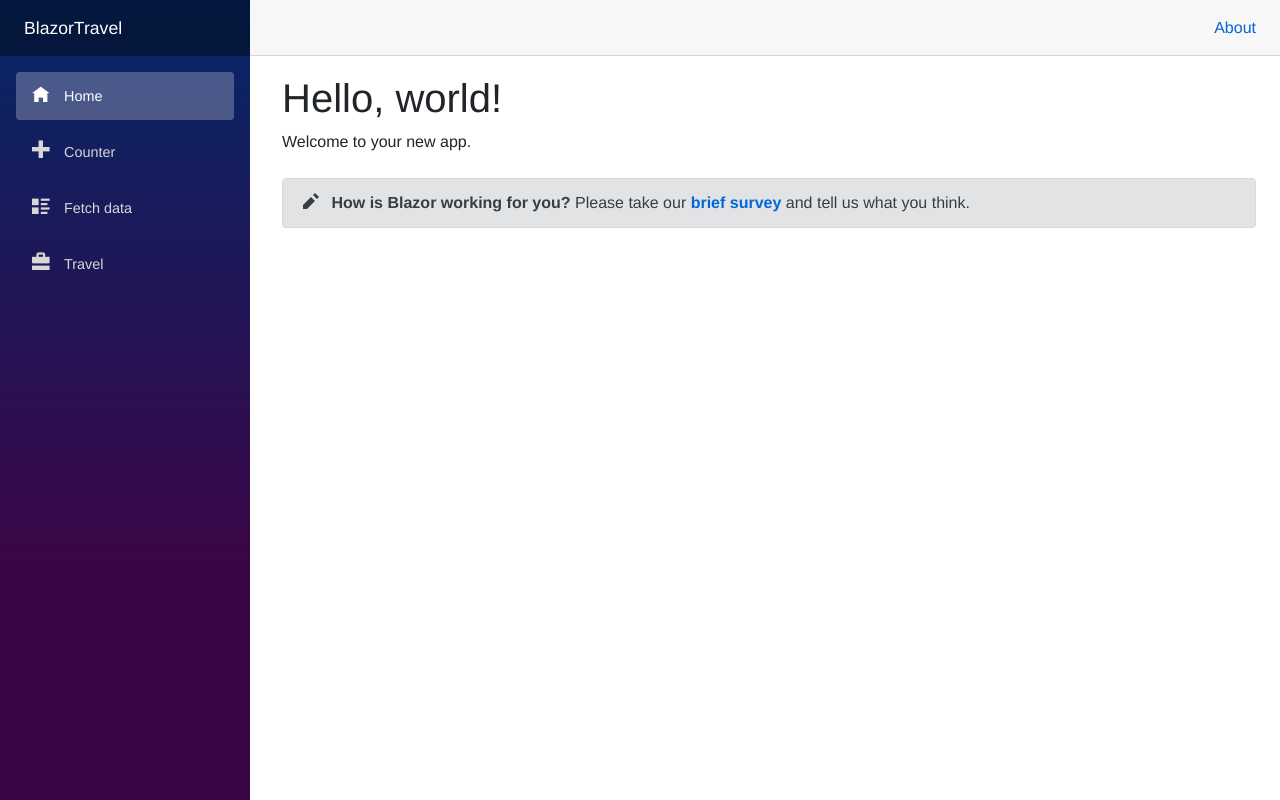
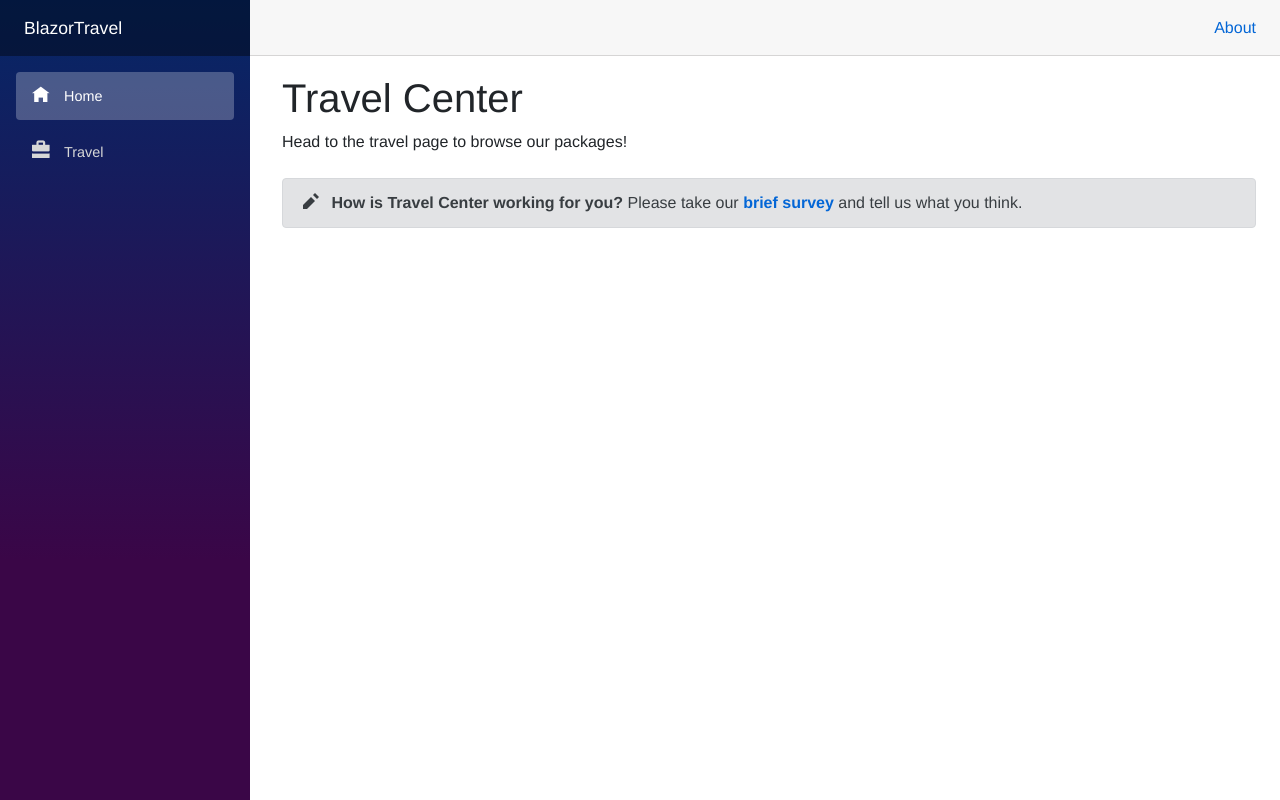
Before and after one commit to mroyski/BlazorTravel, an ASP.NET Core app: page / in a window 1280 px wide. Run offline with ASP.NET Core 8, Linux system fonts and the light colour scheme; the project's own start-up code is not run, and a stand-in starts its controllers and pages; some libraries are stand-ins or nearby versions.

Commit message:
edited navbar and index page to reflect travel apps real implementation

```diff
--- a/BlazorTravel/Pages/Index.razor
+++ b/BlazorTravel/Pages/Index.razor
@@ -1,7 +1,7 @@
 @page "/"
 
-<h1>Hello, world!</h1>
+<h1>Travel Center</h1>
 
-Welcome to your new app.
+Head to the travel page to browse our packages!
 
-<SurveyPrompt Title="How is Blazor working for you?" />
+<SurveyPrompt Title="How is Travel Center working for you?" />
--- a/BlazorTravel/Pages/Travel.razor
+++ b/BlazorTravel/Pages/Travel.razor
@@ -3,7 +3,7 @@
 <div class="d-flex flex-wrap">
     @foreach (var card in travelCards)
     {
-        <div class="card col-4 m-2" style="width: 18rem;">
+        <div class="card col-12 col-lg-6 col-lg-3 col-xl-4 text-center">
             <img class="card-img-top" src="..." alt="@card.Destination">
             <div class="card-body">
                 <h5 class="card-title">@card.Destination</h5>
--- a/BlazorTravel/Shared/NavMenu.razor
+++ b/BlazorTravel/Shared/NavMenu.razor
@@ -10,16 +10,6 @@
         <li class="nav-item px-3">
             <NavLink class="nav-link" href="" Match="NavLinkMatch.All">
                 <span class="oi oi-home" aria-hidden="true"></span> Home
-            </NavLink>
-        </li>
-        <li class="nav-item px-3">
-            <NavLink class="nav-link" href="counter">
-                <span class="oi oi-plus" aria-hidden="true"></span> Counter
-            </NavLink>
-        </li>
-        <li class="nav-item px-3">
-            <NavLink class="nav-link" href="fetchdata">
-                <span class="oi oi-list-rich" aria-hidden="true"></span> Fetch data
             </NavLink>
         </li>
         <li class="nav-item px-3">
```
